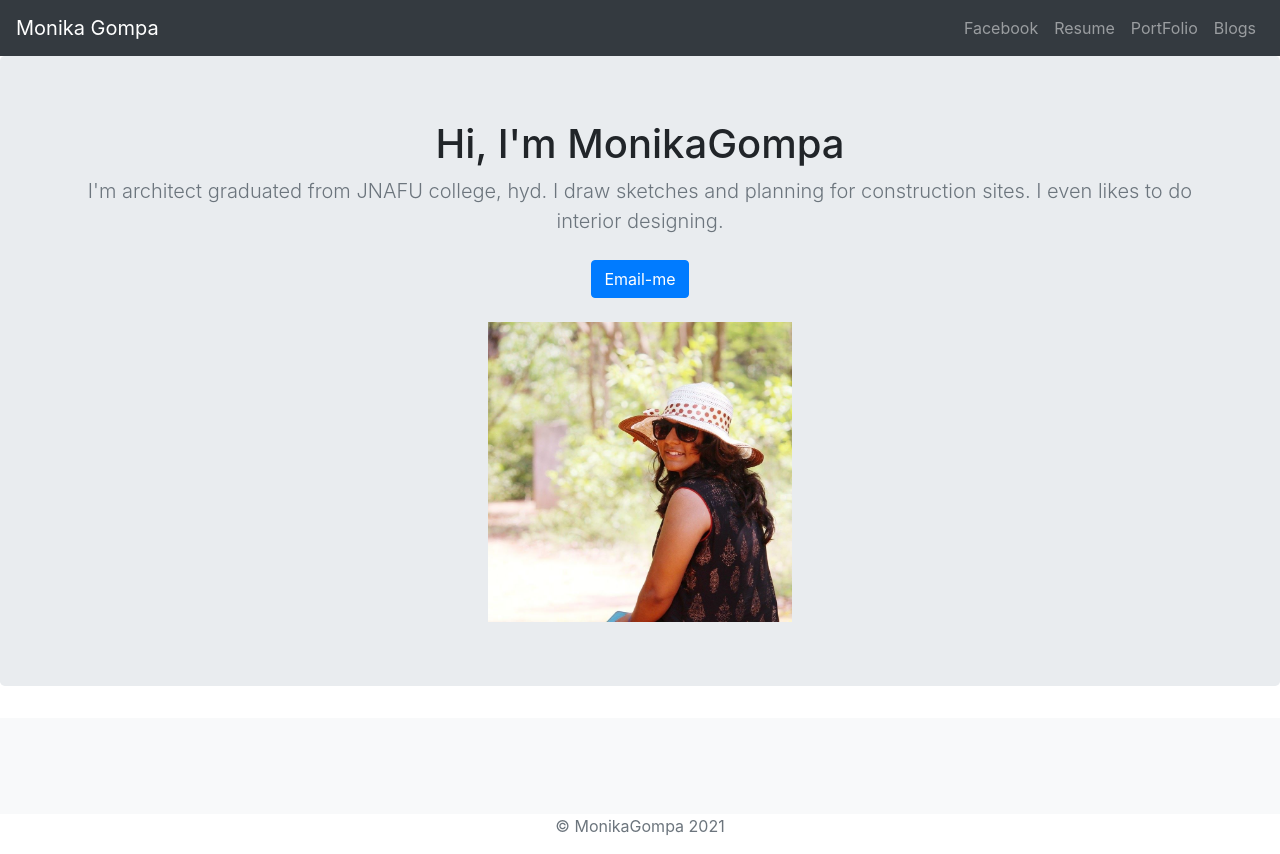
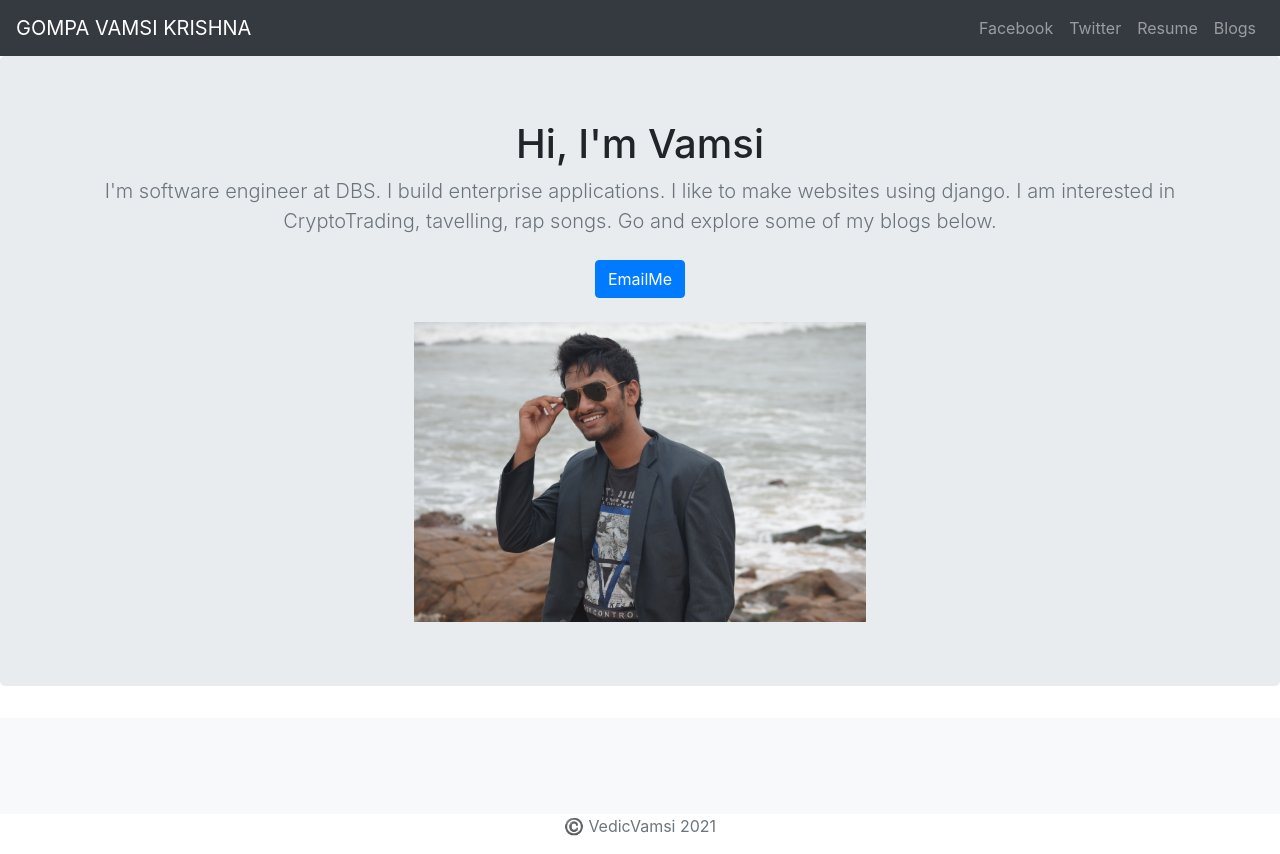
Before and after one commit to vedicvamsi/portfolio-project, a Django app: page / in a window 1280 px wide. Run offline with Django 3.2, Linux system fonts and the light colour scheme; data that the repository does not hold is empty; some libraries are stand-ins or nearby versions.

Commit message:
my changes done

```diff
--- a/jobs/templates/jobs/home.html
+++ b/jobs/templates/jobs/home.html
@@ -7,7 +7,7 @@
     <meta name="description" content="">
     <meta name="author" content="">
     <meta name="generator" content="">
-    <title>Monika Gompa</title>
+    <title>VedicVamsi</title>
       <link rel="stylesheet" href="https://stackpath.bootstrapcdn.com/bootstrap/4.4.1/css/bootstrap.min.css" integrity="sha384-Vkoo8x4CGsO3+Hhxv8T/Q5PaXtkKtu6ug5TOeNV6gBiFeWPGFN9MuhOf23Q9Ifjh" crossorigin="anonymous">
   </head>
 
@@ -15,15 +15,15 @@
 
     <header>
         <nav class="navbar navbar-expand-lg navbar-dark bg-dark">
-  <a class="navbar-brand" href="{% url 'home' %}">Monika Gompa</a>
+  <a class="navbar-brand" href="{% url 'home' %}">GOMPA VAMSI KRISHNA</a>
   <button class="navbar-toggler" type="button" data-toggle="collapse" data-target="#navbarNavAltMarkup" aria-controls="navbarNavAltMarkup" aria-expanded="false" aria-label="Toggle navigation">
     <span class="navbar-toggler-icon"></span>
   </button>
   <div class="collapse navbar-collapse" id="navbarNavAltMarkup">
     <div class="navbar-nav ml-auto">
-      <a class="nav-item nav-link" href="https://www.facebook.com/MONIKA.GOMPA">Facebook</a>
+      <a class="nav-item nav-link" href="https://www.facebook.com/profile.php?id=100007154264456">Facebook</a>
+      <a class="nav-item nav-link " href="https://twitter.com/vedic_vamsi">Twitter</a>
       <a class="nav-item nav-link" href="{% static 'resume.pdf' %}">Resume</a>
-      <a class="nav-item nav-link" href="{% static 'portfolio.pdf'%}">PortFolio</a>
       <a class="nav-item nav-link" href="{% url 'allblog'%}">Blogs</a>
     </div>
     </div>
@@ -35,12 +35,12 @@
 
   <section class="jumbotron text-center">
     <div class="container">
-      <h1>Hi, I'm MonikaGompa</h1>
-      <p class="lead text-muted">I'm architect graduated from JNAFU college, hyd. I draw sketches and planning for construction sites. I even likes to do interior designing.</p>
+      <h1>Hi, I'm Vamsi</h1>
+      <p class="lead text-muted">I'm software engineer at DBS. I build enterprise applications. I like to make websites using django. I am interested in CryptoTrading, tavelling, rap songs. Go and explore some of my blogs below.</p>
       <p>
-        <a href="mailto:monika4u26@gmail.com" class="btn btn-primary my-2">Email-me</a>
+            <a href="mailto:samvamsi55555@gmail.com" class="btn btn-primary my-2">EmailMe</a>
       </p>
-      <img src="{% static 'monika.jpg' %}" height="300"/>
+      <img src="{% static 'vamsi.jpg' %}" height="300"/>
     </div>
   </section>
 
@@ -64,7 +64,7 @@
 
 <footer class="text-muted">
   <div class="container text-center">
-    <p>&copy; MonikaGompa {% now 'Y' %}</p>
+        <p>©️ VedicVamsi {% now "Y" %}</p>
   </div>
 </footer>
 <script src="https://code.jquery.com/jquery-3.4.1.slim.min.js" integrity="sha384-J6qa4849blE2+poT4WnyKhv5vZF5SrPo0iEjwBvKU7imGFAV0wwj1yYfoRSJoZ+n" crossorigin="anonymous"></script>
```
Also changed, not shown: portfolio/static/monika.jpg (deleted), portfolio/static/vamsi.jpg (added).
